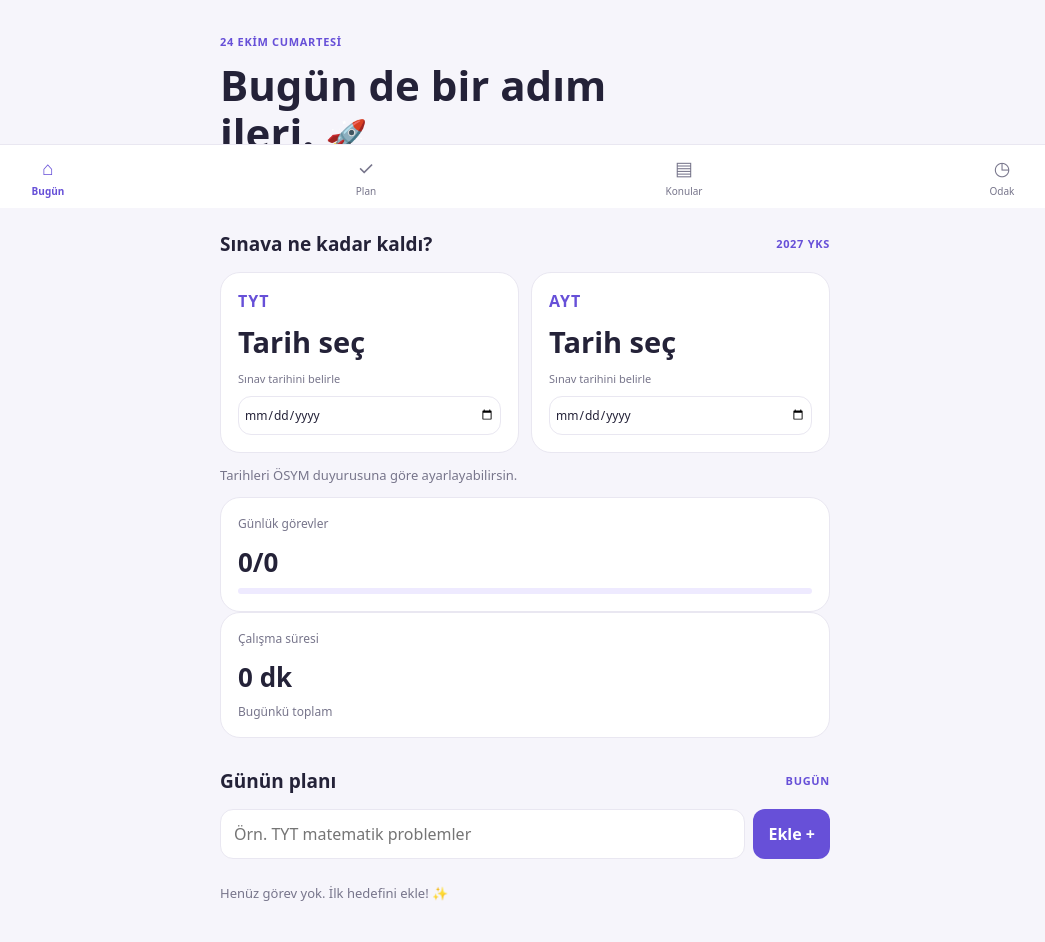
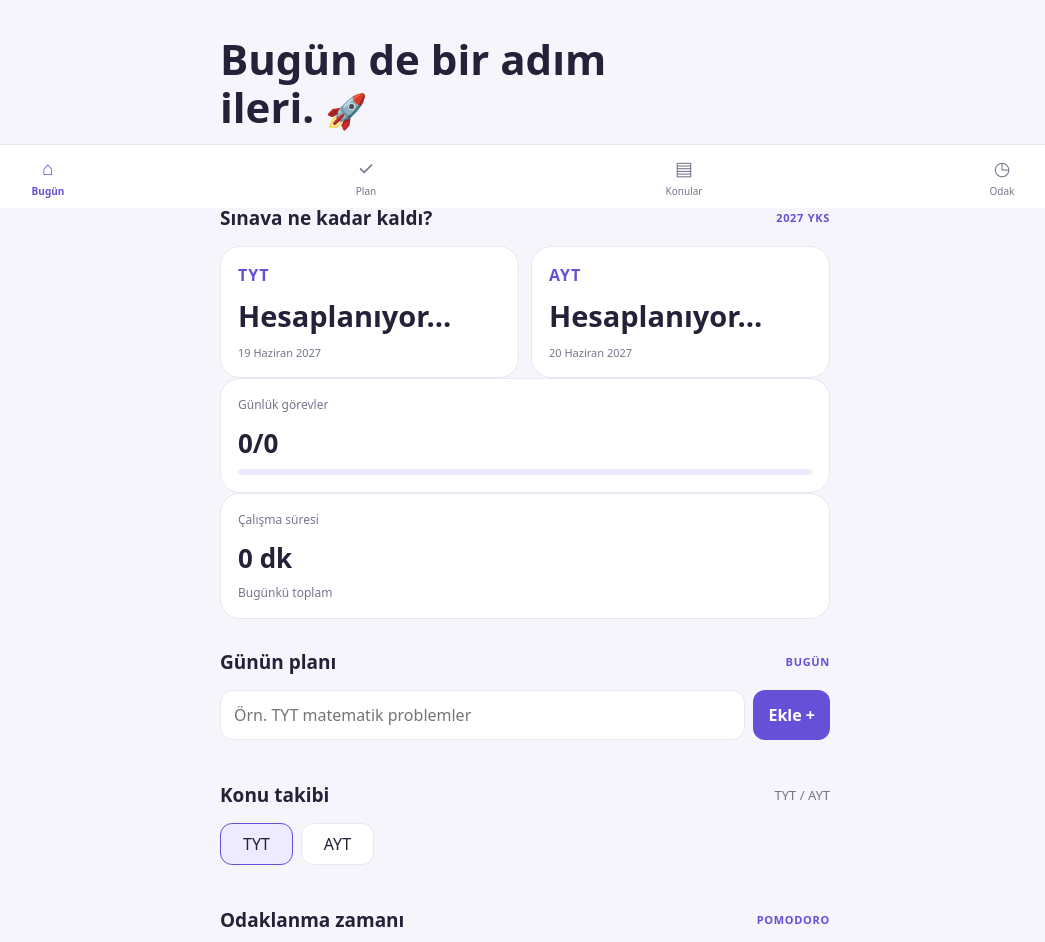
Before and after one commit to basaransatis/sinav-kocu, a plain HTML site: page index.html in a window 1280 px wide. Shown: the part 592-1534 px from the top of the page, without its empty margins (115-1160 px from the left). Drawn offline with Linux system fonts and the light colour scheme.

Commit message:
Update index.html

```diff
--- a/index.html
+++ b/index.html
@@ -68,6 +68,7 @@
     </section>
 
 
+
 <section class="section countdown-section">
   <div class="section-heading">
     <h2>Sınava ne kadar kaldı?</h2>
@@ -77,19 +78,16 @@
   <div class="countdown-grid">
     <article class="card countdown-card">
       <span class="exam-label">TYT</span>
-      <strong id="tytDays">Tarih seç</strong>
-      <small id="tytDate">Sınav tarihini belirle</small>
-      <input id="tytDateInput" type="date" aria-label="TYT sınav tarihi">
+      <strong id="tytDays">Hesaplanıyor...</strong>
+      <small id="tytDate">19 Haziran 2027</small>
     </article>
 
     <article class="card countdown-card">
       <span class="exam-label">AYT</span>
-      <strong id="aytDays">Tarih seç</strong>
-      <small id="aytDate">Sınav tarihini belirle</small>
-      <input id="aytDateInput" type="date" aria-label="AYT sınav tarihi">
+      <strong id="aytDays">Hesaplanıyor...</strong>
+      <small id="aytDate">20 Haziran 2027</small>
     </article>
   </div>
-  <p class="muted">Tarihleri ÖSYM duyurusuna göre ayarlayabilirsin.</p>
 </section>
 
       <article class="card stat">
```
